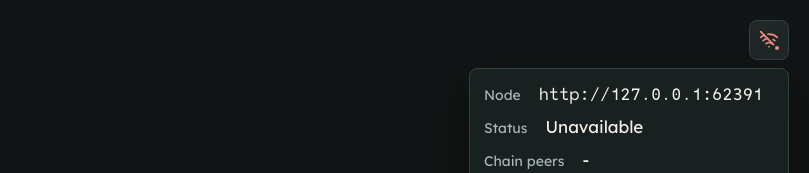
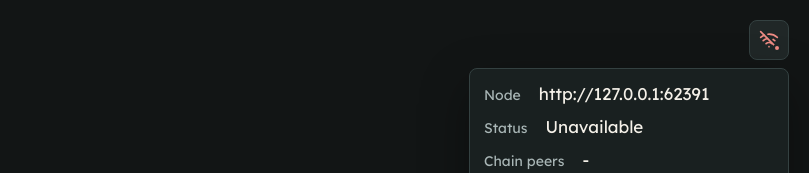
Before and after one commit to QuickMythril/qortium-home, a React (Vite) app: page / in a window 1280 px wide. Both pictures are taken after a click on the button 1240 px from the left and 40 px from the top of the page. Shown: the top 173 px of the page, without its empty margins (471-1280 px from the left). Built offline with nearby package versions, Linux system fonts and the light colour scheme; no server answers.

Commit message:
app: correct node detail text styling

```diff
--- a/src/NodeStatusButton.tsx
+++ b/src/NodeStatusButton.tsx
@@ -22,7 +22,6 @@ type NodeStatusState =
 type DisplayStatus = 'Checking' | 'Unavailable' | 'Syncing' | 'Minting' | 'Synced';
 
 type DetailRow = {
-  isTechnical?: boolean;
   label: string;
   value: string;
 };
@@ -125,7 +124,7 @@ export function NodeStatusButton() {
   const detailRows = useMemo<DetailRow[]>(() => {
     if (nodeStatus.state !== 'available') {
       return [
-        { label: 'Node', value: NODE_API_URL, isTechnical: true },
+        { label: 'Node', value: NODE_API_URL },
         { label: 'Status', value: displayStatus },
         { label: 'Chain peers', value: '-' },
         { label: 'Data peers', value: '-' },
@@ -135,7 +134,7 @@ export function NodeStatusButton() {
     }
 
     return [
-      { label: 'Node', value: NODE_API_URL, isTechnical: true },
+      { label: 'Node', value: NODE_API_URL },
       { label: 'Status', value: displayStatus },
       { label: 'Chain peers', value: nodeStatus.data.numberOfConnections.toLocaleString() },
       { label: 'Data peers', value: nodeStatus.data.numberOfDataConnections.toLocaleString() },
@@ -171,11 +170,7 @@ export function NodeStatusButton() {
         {detailRows.map((row) => (
           <div className="detail-list__row" key={row.label}>
             <dt className="detail-list__label">{row.label}</dt>
-            <dd
-              className={`detail-list__value${row.isTechnical ? ' detail-list__value--technical' : ''}`}
-            >
-              {row.value}
-            </dd>
+            <dd className="detail-list__value">{row.value}</dd>
           </div>
         ))}
       </dl>
```
Also changed, not shown: 1 other file (tests, documents, lock files or other folders).
